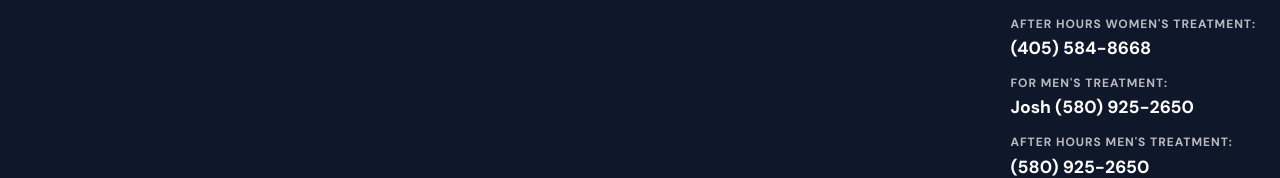
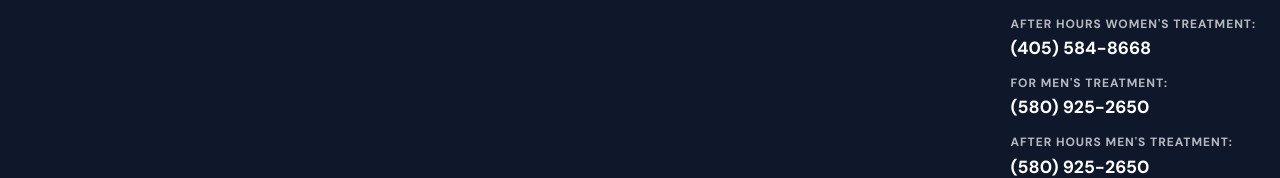
Before and after one commit to morganramsey08/vallianthouse, a Next.js app: page / in a window 1280 px wide. Shown: the part 1026-1204 px from the top of the page. Built offline with nearby package versions, Linux system fonts and the light colour scheme.

Commit message:
Update footer.tsx

```diff
--- a/app/components/footer/footer.tsx
+++ b/app/components/footer/footer.tsx
@@ -28,7 +28,7 @@
           <h4>Contact Us</h4>
             <a href="tel:15802033600"><span className='block mt-2'>For Women&apos;s Treatment:</span> (405) 584-8668</a>
             <a href="tel:15802033600"><span className='block mt-2'>After Hours Women&apos;s Treatment:</span> (405) 584-8668</a>
-            <a href="tel:15809252650"><span className='block mt-2'>For Men&apos;s Treatment:</span> Josh (580) 925-2650</a>
+            <a href="tel:15809252650"><span className='block mt-2'>For Men&apos;s Treatment:</span> (580) 925-2650</a>
             <a href="tel:1580"><span className='block mt-2'>After Hours Men&apos;s Treatment:</span> (580) 925-2650</a>
         </div>
       </div>
```
